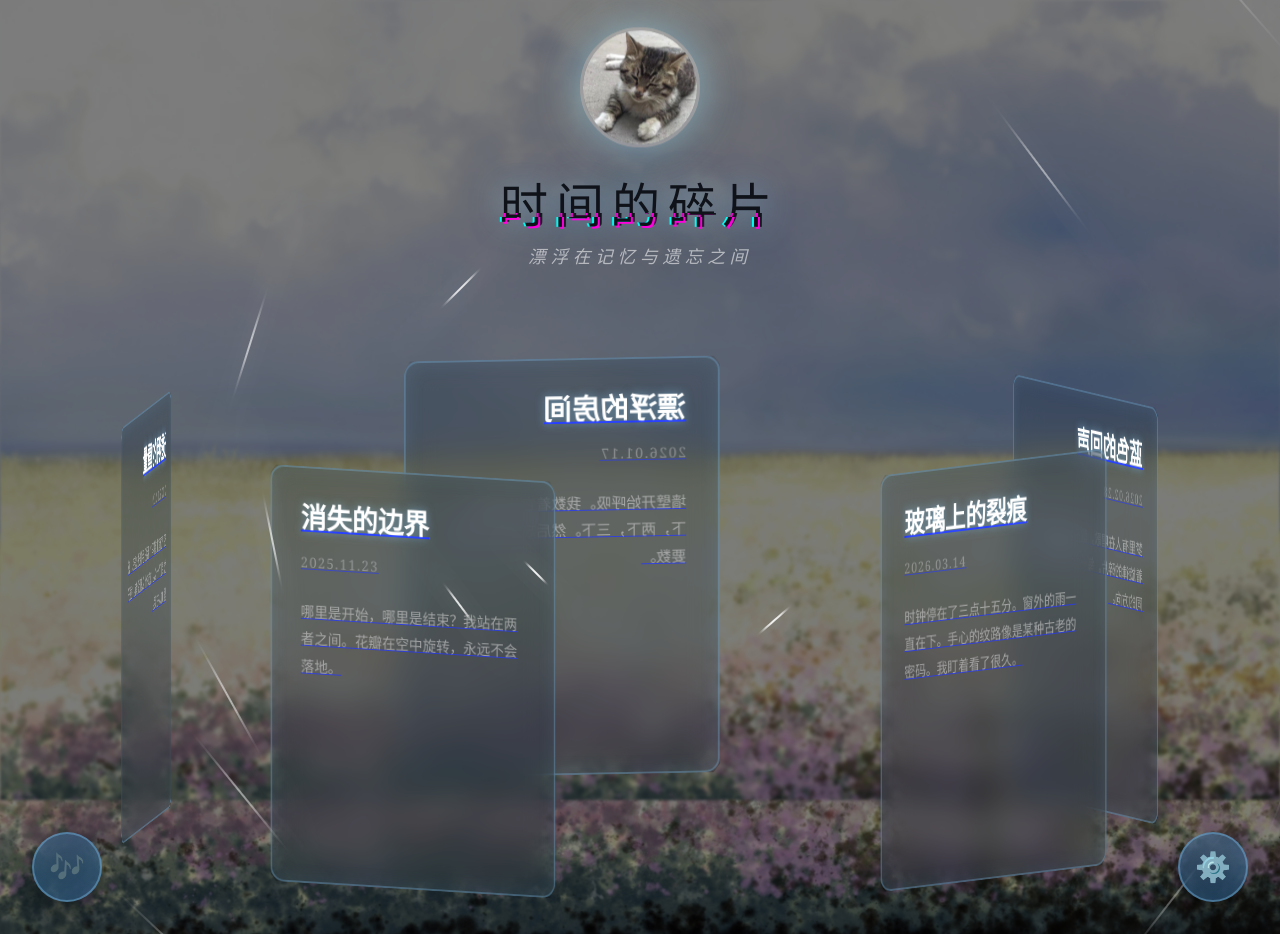
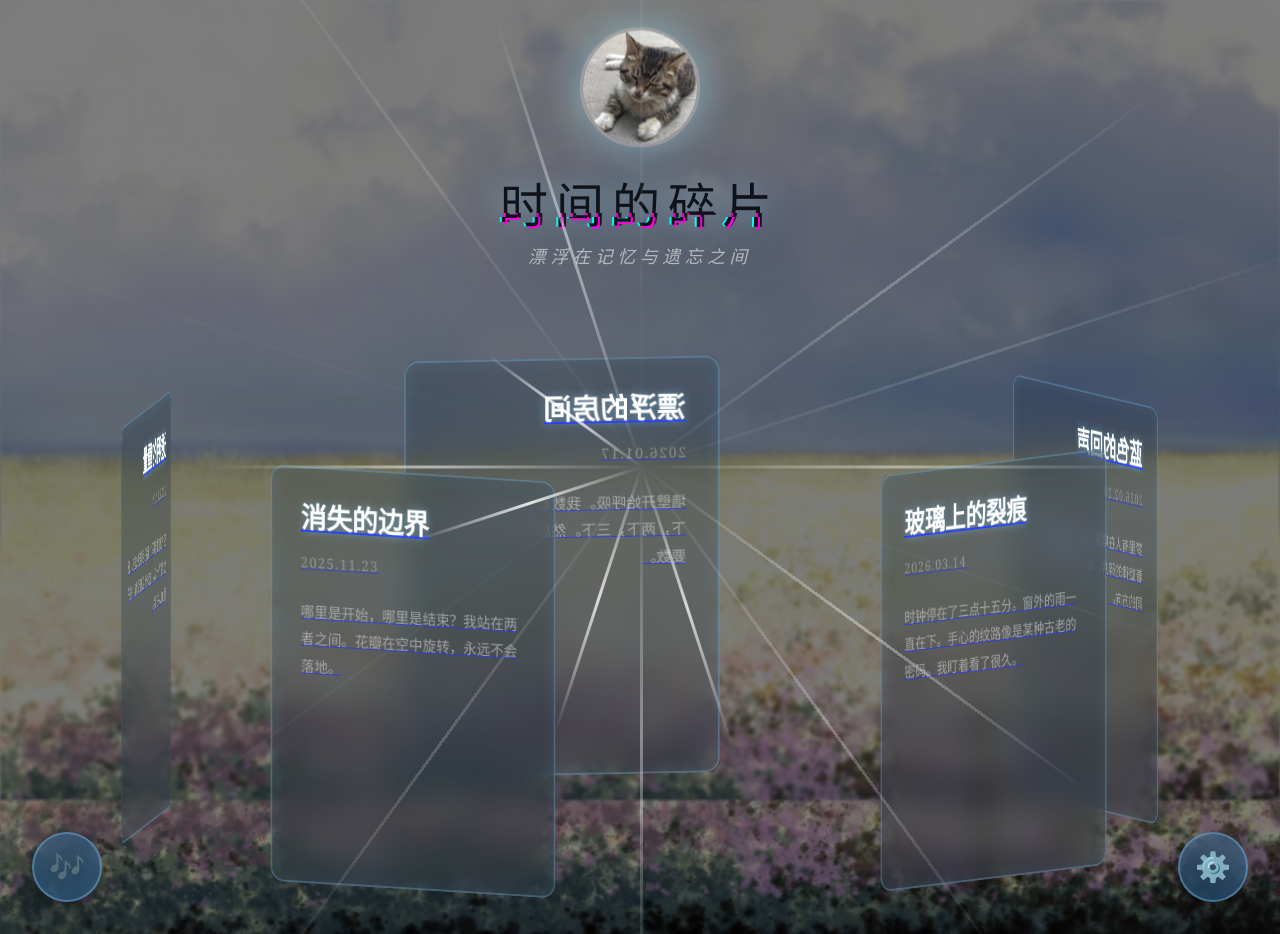
Before and after one commit to laiziki486/laiziki486.github.io, an Astro site: page / in a window 1280 px wide. Built offline with nearby package versions, Linux system fonts and the light colour scheme; Astro itself is replaced by a stand-in of ours.

Commit message:
修复透视光线效果
- 粒子改为线性渐变的线条(3px x 100px)
- 每个粒子旋转到对应角度(0-342度，18度间隔)
- 动画通过增加height(0->800px)实现延伸
- transform-origin: center top确保从中心向外辐射

Co-Authored-By: Claude Opus 4.7 (1M context) <noreply@anthropic.com>

```diff
--- a/src/pages/index.astro
+++ b/src/pages/index.astro
@@ -77,26 +77,27 @@ import BaseHead from '../components/BaseHead.astro';
 				position: absolute;
 				left: 50%;
 				top: 50%;
-				width: 2px;
-				height: 2px;
-				background: rgba(255, 255, 255, 1);
-				border-radius: 50%;
-				box-shadow: 0 0 10px rgba(255, 255, 255, 1);
+				width: 3px;
+				height: 100px;
+				background: linear-gradient(to bottom,
+					rgba(255, 255, 255, 0) 0%,
+					rgba(255, 255, 255, 1) 50%,
+					rgba(255, 255, 255, 0) 100%);
+				transform-origin: center top;
 			}
 
-			/* 星际穿梭效果：从中心向外辐射延伸成透视光线 */
+			/* 星际穿梭效果：从中心向外辐射的透视光线 */
 			@keyframes warpSpeed {
 				0% {
-					transform: translate(0, 0) rotate(var(--angle)) scaleY(1);
+					height: 0px;
 					opacity: 0;
 				}
 				10% {
 					opacity: 1;
 				}
 				100% {
-					transform: translate(var(--tx), var(--ty)) rotate(var(--angle)) scaleY(80);
+					height: 800px;
 					opacity: 0;
-					filter: blur(1px);
 				}
 			}
 
@@ -489,27 +490,27 @@ import BaseHead from '../components/BaseHead.astro';
 	<body>
 		<div class="overlay"></div>
 		<div class="falling-particles" id="fallingParticles">
-			<!-- 星际穿梭粒子 - 从中心向外辐射到边缘 -->
-			<div class="particle" style="--tx: 800px; --ty: -600px; --angle: -36.87deg; animation: warpSpeed 2s linear infinite;"></div>
-			<div class="particle" style="--tx: -800px; --ty: 600px; --angle: 143.13deg; animation: warpSpeed 2.2s linear infinite 0.1s;"></div>
-			<div class="particle" style="--tx: 1000px; --ty: 400px; --angle: 21.8deg; animation: warpSpeed 1.8s linear infinite 0.2s;"></div>
-			<div class="particle" style="--tx: -900px; --ty: -700px; --angle: -142.13deg; animation: warpSpeed 2.5s linear infinite 0.3s;"></div>
-			<div class="particle" style="--tx: 700px; --ty: 800px; --angle: 48.81deg; animation: warpSpeed 2.1s linear infinite 0.4s;"></div>
-			<div class="particle" style="--tx: -1000px; --ty: 200px; --angle: 168.69deg; animation: warpSpeed 1.9s linear infinite 0.5s;"></div>
-			<div class="particle" style="--tx: 900px; --ty: -400px; --angle: -23.96deg; animation: warpSpeed 2.3s linear infinite 0.6s;"></div>
-			<div class="particle" style="--tx: -700px; --ty: 700px; --angle: 135deg; animation: warpSpeed 2s linear infinite 0.7s;"></div>
-			<div class="particle" style="--tx: 850px; --ty: -800px; --angle: -43.24deg; animation: warpSpeed 2.4s linear infinite 0.8s;"></div>
-			<div class="particle" style="--tx: -950px; --ty: -300px; --angle: -162.53deg; animation: warpSpeed 1.7s linear infinite 0.9s;"></div>
-			<div class="particle" style="--tx: 600px; --ty: 750px; --angle: 51.34deg; animation: warpSpeed 2.2s linear infinite 1s;"></div>
-			<div class="particle" style="--tx: -850px; --ty: -650px; --angle: -142.43deg; animation: warpSpeed 2s linear infinite 1.1s;"></div>
-			<div class="particle" style="--tx: 950px; --ty: 350px; --angle: 20.22deg; animation: warpSpeed 1.9s linear infinite 1.2s;"></div>
-			<div class="particle" style="--tx: -750px; --ty: 800px; --angle: 133.17deg; animation: warpSpeed 2.3s linear infinite 1.3s;"></div>
-			<div class="particle" style="--tx: 800px; --ty: -700px; --angle: -41.19deg; animation: warpSpeed 2.1s linear infinite 1.4s;"></div>
-			<div class="particle" style="--tx: -900px; --ty: 500px; --angle: 150.95deg; animation: warpSpeed 2.4s linear infinite 1.5s;"></div>
-			<div class="particle" style="--tx: 750px; --ty: -750px; --angle: -45deg; animation: warpSpeed 1.8s linear infinite 1.6s;"></div>
-			<div class="particle" style="--tx: -800px; --ty: 650px; --angle: 140.91deg; animation: warpSpeed 2.2s linear infinite 1.7s;"></div>
-			<div class="particle" style="--tx: 900px; --ty: 700px; --angle: 37.87deg; animation: warpSpeed 2s linear infinite 1.8s;"></div>
-			<div class="particle" style="--tx: -750px; --ty: -750px; --angle: -135deg; animation: warpSpeed 2.5s linear infinite 1.9s;"></div>
+			<!-- 星际穿梭粒子 - 从中心向各个方向辐射 -->
+			<div class="particle" style="transform: rotate(0deg); animation: warpSpeed 2s ease-out infinite;"></div>
+			<div class="particle" style="transform: rotate(18deg); animation: warpSpeed 2.2s ease-out infinite 0.1s;"></div>
+			<div class="particle" style="transform: rotate(36deg); animation: warpSpeed 1.8s ease-out infinite 0.2s;"></div>
+			<div class="particle" style="transform: rotate(54deg); animation: warpSpeed 2.5s ease-out infinite 0.3s;"></div>
+			<div class="particle" style="transform: rotate(72deg); animation: warpSpeed 2.1s ease-out infinite 0.4s;"></div>
+			<div class="particle" style="transform: rotate(90deg); animation: warpSpeed 1.9s ease-out infinite 0.5s;"></div>
+			<div class="particle" style="transform: rotate(108deg); animation: warpSpeed 2.3s ease-out infinite 0.6s;"></div>
+			<div class="particle" style="transform: rotate(126deg); animation: warpSpeed 2s ease-out infinite 0.7s;"></div>
+			<div class="particle" style="transform: rotate(144deg); animation: warpSpeed 2.4s ease-out infinite 0.8s;"></div>
+			<div class="particle" style="transform: rotate(162deg); animation: warpSpeed 1.7s ease-out infinite 0.9s;"></div>
+			<div class="particle" style="transform: rotate(180deg); animation: warpSpeed 2.2s ease-out infinite 1s;"></div>
+			<div class="particle" style="transform: rotate(198deg); animation: warpSpeed 2s ease-out infinite 1.1s;"></div>
+			<div class="particle" style="transform: rotate(216deg); animation: warpSpeed 1.9s ease-out infinite 1.2s;"></div>
+			<div class="particle" style="transform: rotate(234deg); animation: warpSpeed 2.3s ease-out infinite 1.3s;"></div>
+			<div class="particle" style="transform: rotate(252deg); animation: warpSpeed 2.1s ease-out infinite 1.4s;"></div>
+			<div class="particle" style="transform: rotate(270deg); animation: warpSpeed 2.4s ease-out infinite 1.5s;"></div>
+			<div class="particle" style="transform: rotate(288deg); animation: warpSpeed 1.8s ease-out infinite 1.6s;"></div>
+			<div class="particle" style="transform: rotate(306deg); animation: warpSpeed 2.2s ease-out infinite 1.7s;"></div>
+			<div class="particle" style="transform: rotate(324deg); animation: warpSpeed 2s ease-out infinite 1.8s;"></div>
+			<div class="particle" style="transform: rotate(342deg); animation: warpSpeed 2.5s ease-out infinite 1.9s;"></div>
 		</div>
 
 		<div class="container">
```
